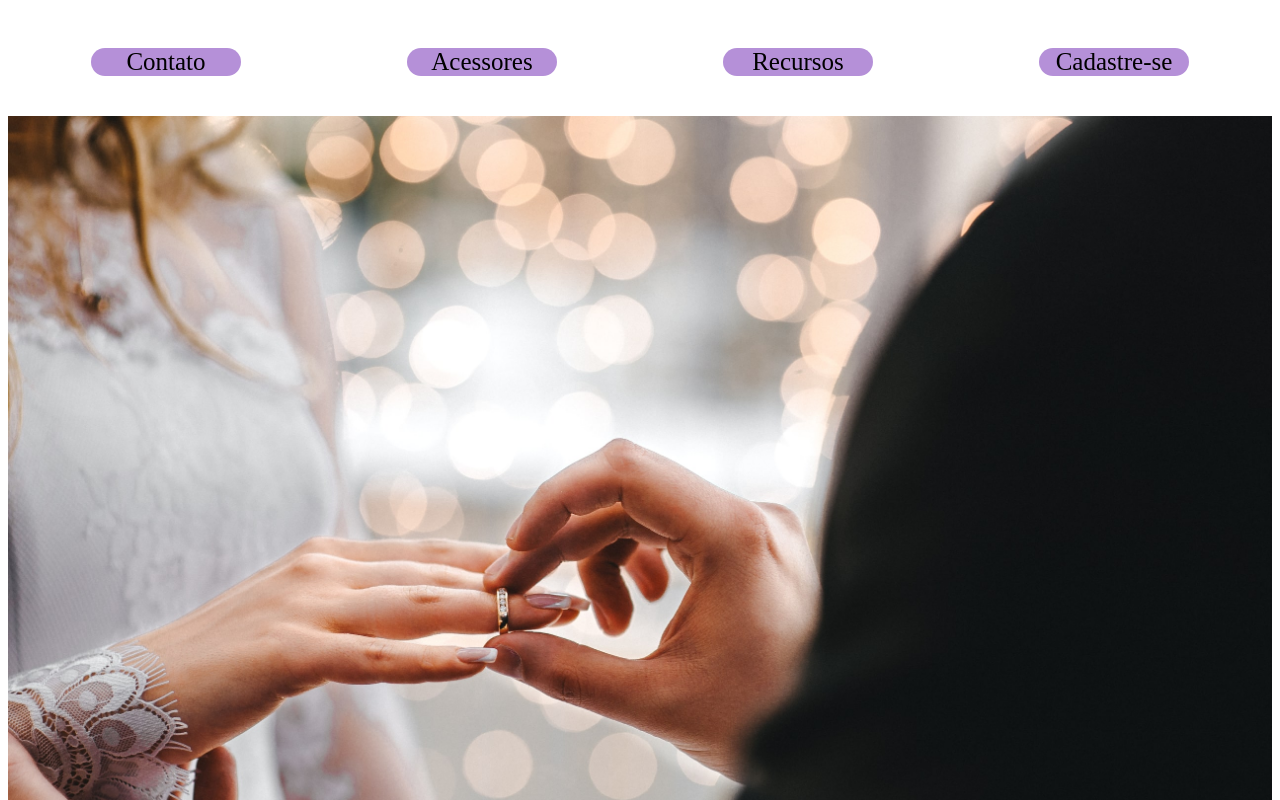
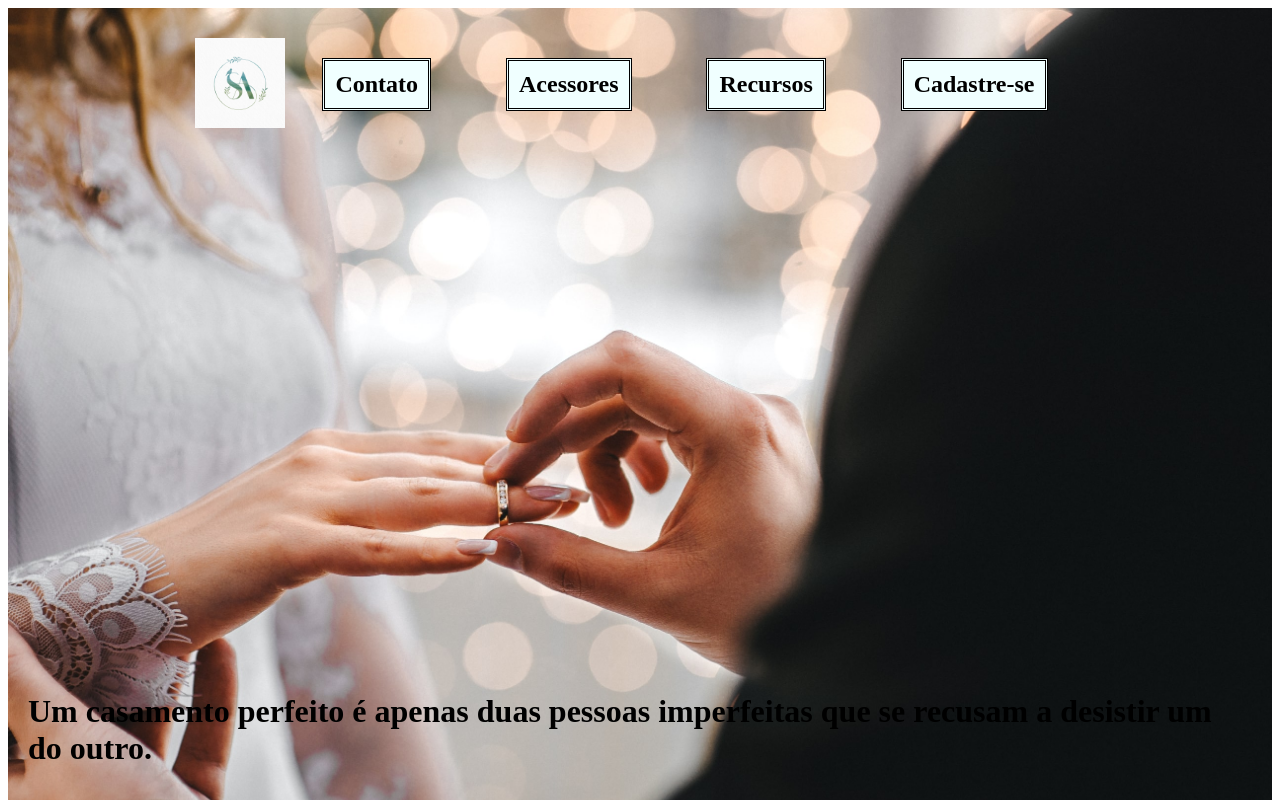
Before and after one commit to saracristi/flexbox, a plain HTML site: page index.html in a window 1280 px wide. Shown: the top 800 px of the page. Drawn offline with Linux system fonts and the light colour scheme.

Commit message:
Add files via upload

```diff
--- a/estilo.css
+++ b/estilo.css
@@ -1,26 +1,43 @@
-.container{
+.topo{
     display: flex;
-    justify-content: space-around;
+    justify-content:space-between;
+    flex-direction: column;
+    align-items: center;
+    background-size: cover;
+    background-image: url(casamento.jpg);
+    height: 800px;
 }
-header img{
-    width:100%;
+.logo{height: 90px;
+display: flex;}
+
+.margen{
+    padding: 20px;
 }
-header div{
-    font-size: 25px;
-    text-align: center;
-    height: 10%;
-    width: 150px;
-    border-radius: 50px;
-    margin: 40px;
-    background-color:rgb(181, 144, 216);
+.texto1{
+background-color:azure;
+padding: 10px;
+border-style:double;
 }
+.menu{
+display: flex;
+justify-content: space-around;
+align-items: center;
+width: 800px;
+}
+.caixa{
+    margin-top: 30px;
+    display: flex;
+    justify-content: space-between;
+}
+
 .imagens {
     justify-content: space-around;
     display: flex;
+ margin-top: 100px;
 
 }
 .imgcard{
-    width:200px;
+    width:300px;
 }
 .imagenss{
     font-size: 30px;
--- a/index.html
+++ b/index.html
@@ -8,15 +8,20 @@
     <title>Casa Comigo</title>
 </head>
 <body>
-    <header>
-        <main class="container">
-            <div class="bloco-1">Contato</div>
-            <div class="bloco-2">Acessores</div>
-            <div class="bloco-3">Recursos</div>
-            <div class="bloco-4">Cadastre-se</div>
+    <header class="topo">
+            <div class="caixa">
+                <img class='logo' src="logo.jfif">
+                <div class="menu">
+                    <h2 class="texto1">Contato</h2>
+                    <h2 class="texto1">Acessores</h2>
+                    <h2 class="texto1">Recursos</h2>
+                    <h2 class="texto1">Cadastre-se</h2>
+                </div>
+            </div>
+            <h1 class="margen">Um casamento perfeito é apenas duas pessoas imperfeitas que se recusam a desistir um do outro.</h1>
         </main>
-        <img src="casamento.jpg" alt="">
     </header>
+
     <main>
         <div class="imagens">
             <div class="imagenss">
```
Also changed, not shown: logo.jfif (added).
